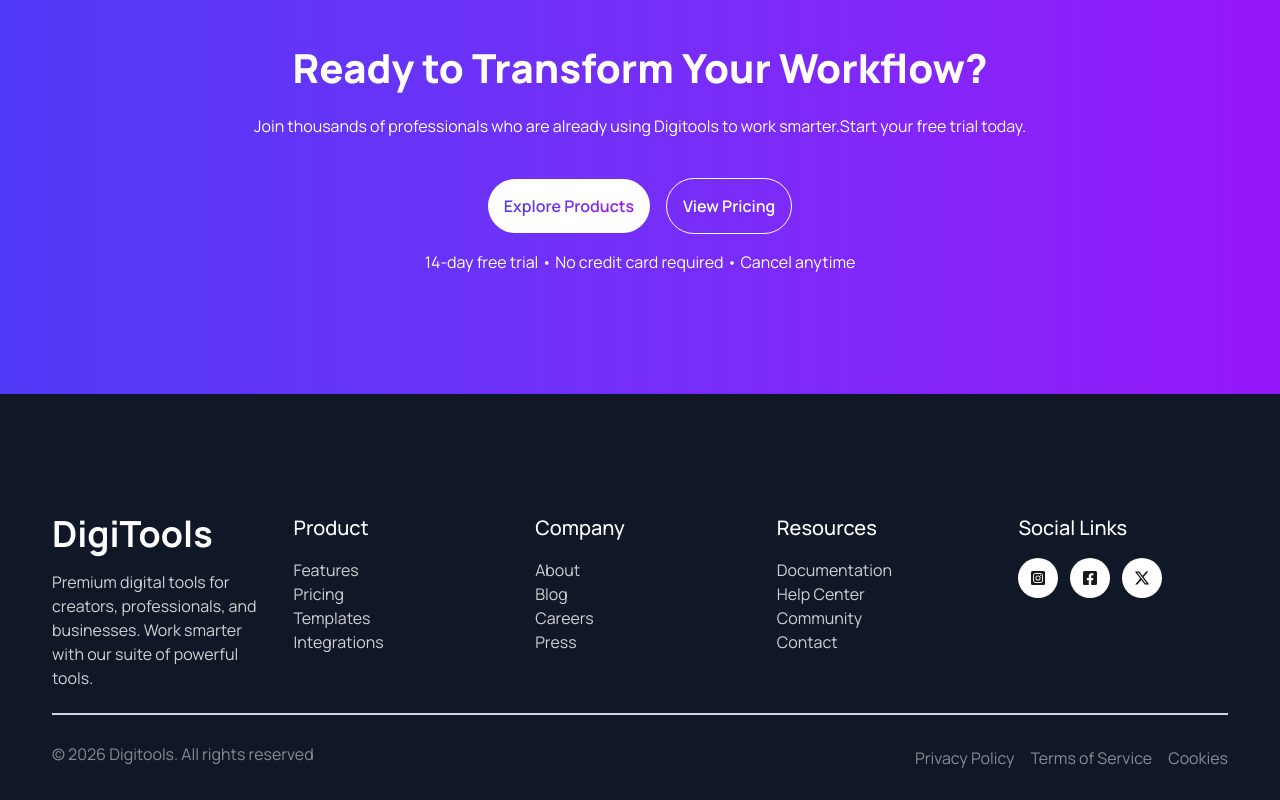
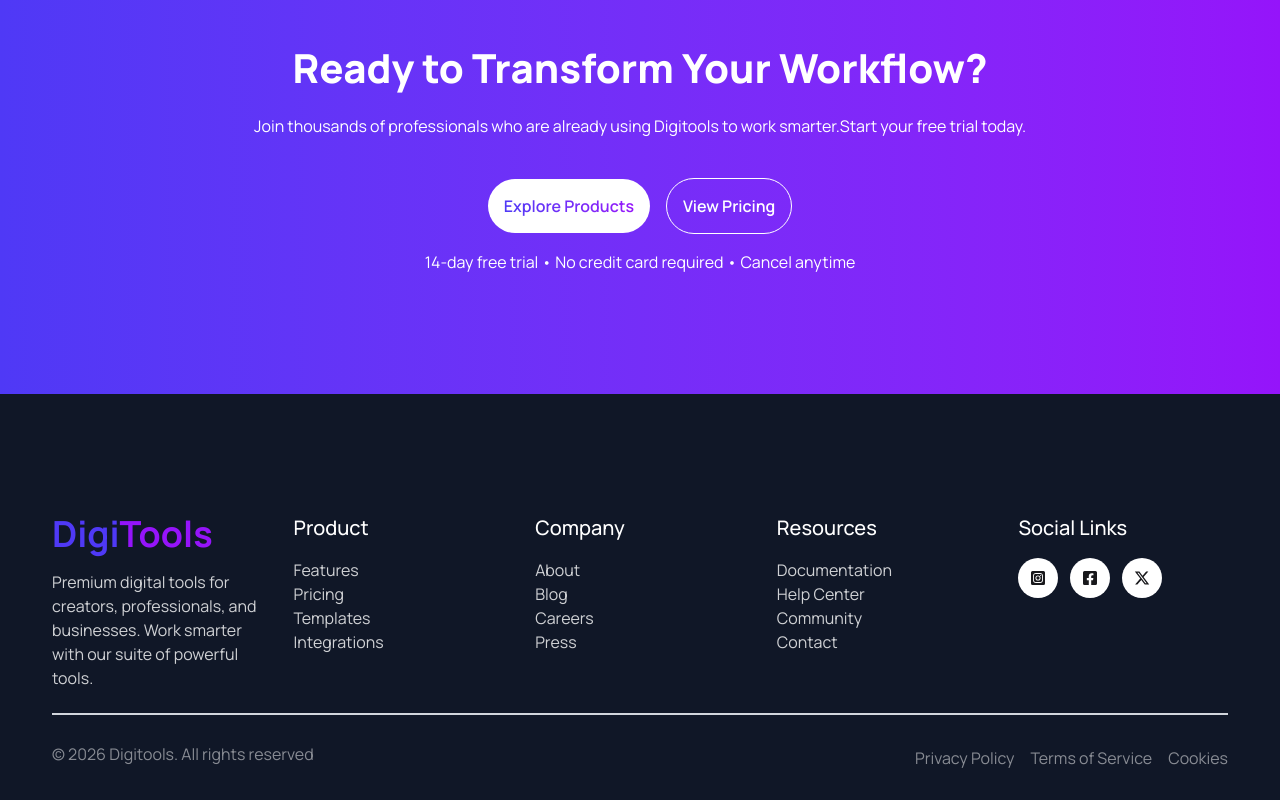
Before and after one commit to sumon-ahmed-ss-550/Assignment-6, a React (Vite) app: page / in a window 1280 px wide. Shown: the part 4018-4818 px from the top of the page. Built offline with nearby package versions, Linux system fonts and the light colour scheme.

Commit message:
Fixed color footer section

```diff
--- a/src/components/footer/Footer.jsx
+++ b/src/components/footer/Footer.jsx
@@ -8,7 +8,10 @@ const Footer = () => {
       <div className="container">
         <div className="grid grid-cols-1 sm:grid-cols-2 md:grid-cols-4 lg:grid-cols-5 gap-8">
           <div>
-            <h2 className="font-bold text-white text-4xl mb-4">DigiTools</h2>
+            <h2 className="font-bold text-white text-4xl mb-4">
+              <span className="text-[#4F39F6]">Digi</span>
+              <span className="text-[#9514FA]">Tools</span>
+            </h2>
             <p className="max-w-87.5 font-normal text-base leading-6 text-white/80">
               Premium digital tools for creators, professionals, and businesses.
               Work smarter with our suite of powerful tools.
```
